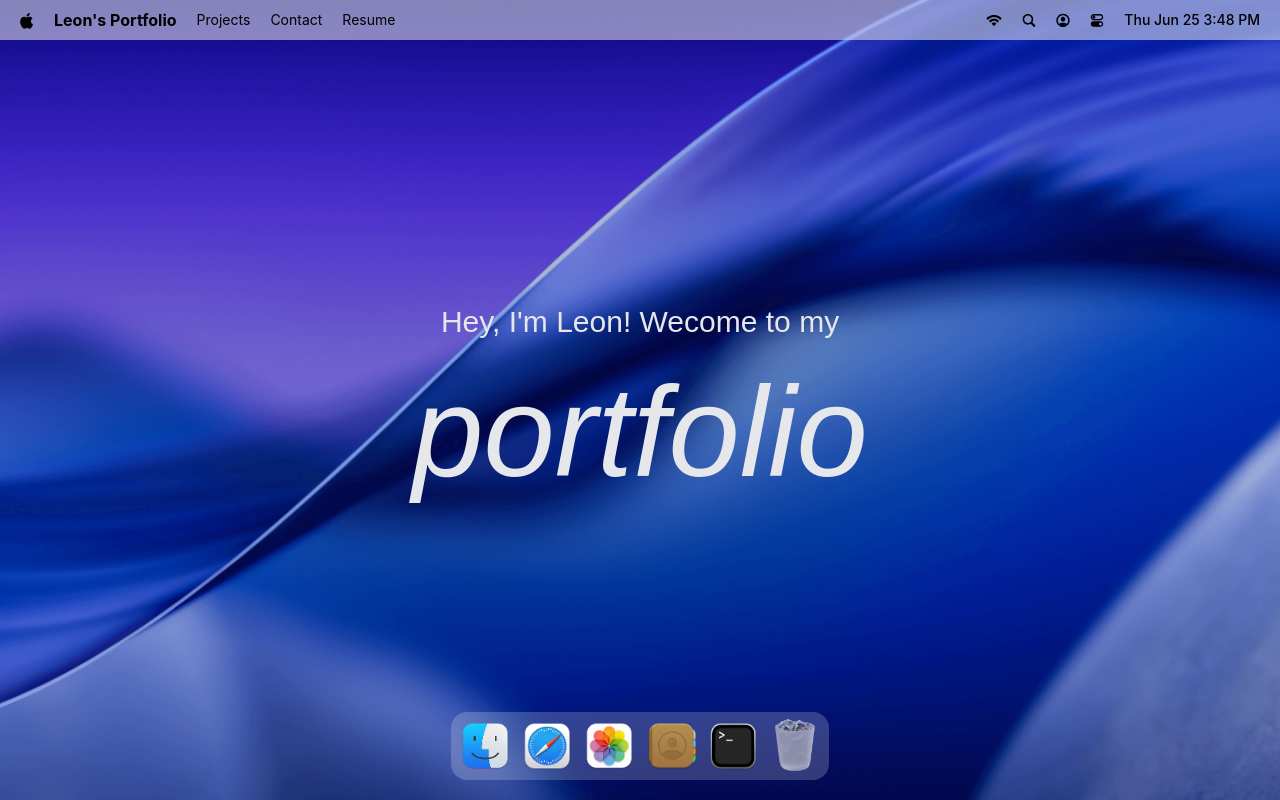
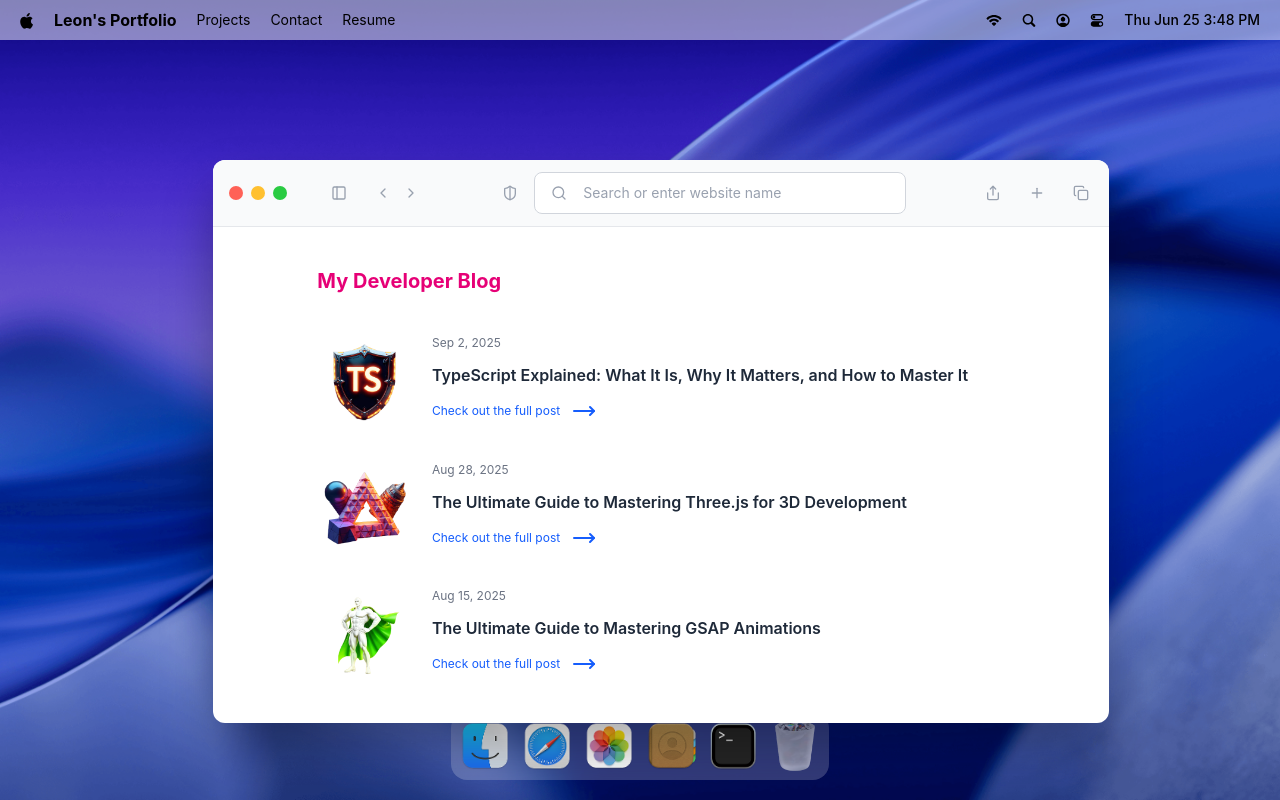
Before and after one commit to zxlee0114/macos-style-porfolio, a React (Vite) app: page / in a window 1280 px wide. Both pictures are taken after a click on the button 547 px from the left and 746 px from the top of the page. Built offline with nearby package versions, Linux system fonts and the light colour scheme; a web font is replaced by a local one.

Commit message:
feat: Safari 視窗實作（#windows/safari

```diff
--- a/src/App.tsx
+++ b/src/App.tsx
@@ -2,7 +2,7 @@
 import { Draggable } from "gsap/Draggable";
 
 import { Dock, Navbar, Welcome } from "#components";
-import { Terminal } from "#windows";
+import { Safari, Terminal } from "#windows";
 
 gsap.registerPlugin(Draggable);
 
@@ -14,6 +14,7 @@
       <Dock />
 
       <Terminal />
+      <Safari />
     </main>
   );
 };
--- /dev/null
+++ b/src/windows/Safari.tsx
@@ -0,0 +1,76 @@
+import { WindowControls } from "#components";
+import { blogPosts } from "#constants";
+import WindowWrapper from "#hoc/WindowWrapper";
+import {
+  ChevronLeft,
+  ChevronRight,
+  Copy,
+  MoveRight,
+  PanelLeft,
+  Plus,
+  Search,
+  Share,
+  ShieldHalf,
+} from "lucide-react";
+
+const Safari = () => {
+  return (
+    <>
+      <div id="window-header">
+        <WindowControls target="safari" />
+
+        <PanelLeft className="ml-10 icon" />
+
+        <div className="flex items-center gap-1 ml-5">
+          <ChevronLeft className="icon" />
+          <ChevronRight className="icon" />
+        </div>
+
+        <div className="flex-1 flex-center gap-3">
+          <ShieldHalf className="icon" />
+
+          <div className="search">
+            <Search className="icon" />
+            <input
+              type="text"
+              placeholder="Search or enter website name"
+              className="flex-1"
+            />
+          </div>
+        </div>
+
+        <div className="flex items-center gap-5">
+          <Share className="icon" />
+          <Plus className="icon" />
+          <Copy className="icon" />
+        </div>
+      </div>
+
+      <div className="blog">
+        <h2>My Developer Blog</h2>
+
+        <div className="space-y-8">
+          {blogPosts.map(({ id, image, title, date, link }) => (
+            <div key={id} className="blog-post">
+              <div className="col-span-2">
+                <img src={image} alt={title} />
+              </div>
+
+              <div className="content">
+                <p>{date}</p>
+                <h3>{title}</h3>
+                <a href={link} target="_blank" rel="noopener noreferrer">
+                  Check out the full post <MoveRight className="icon-hover" />
+                </a>
+              </div>
+            </div>
+          ))}
+        </div>
+      </div>
+    </>
+  );
+};
+
+const SafariWindow = WindowWrapper(Safari, "safari");
+
+export default SafariWindow;
--- a/src/windows/index.ts
+++ b/src/windows/index.ts
@@ -1,3 +1,4 @@
+import Safari from "./Safari";
 import Terminal from "./Terminal";
 
-export { Terminal };
+export { Terminal, Safari };
```
